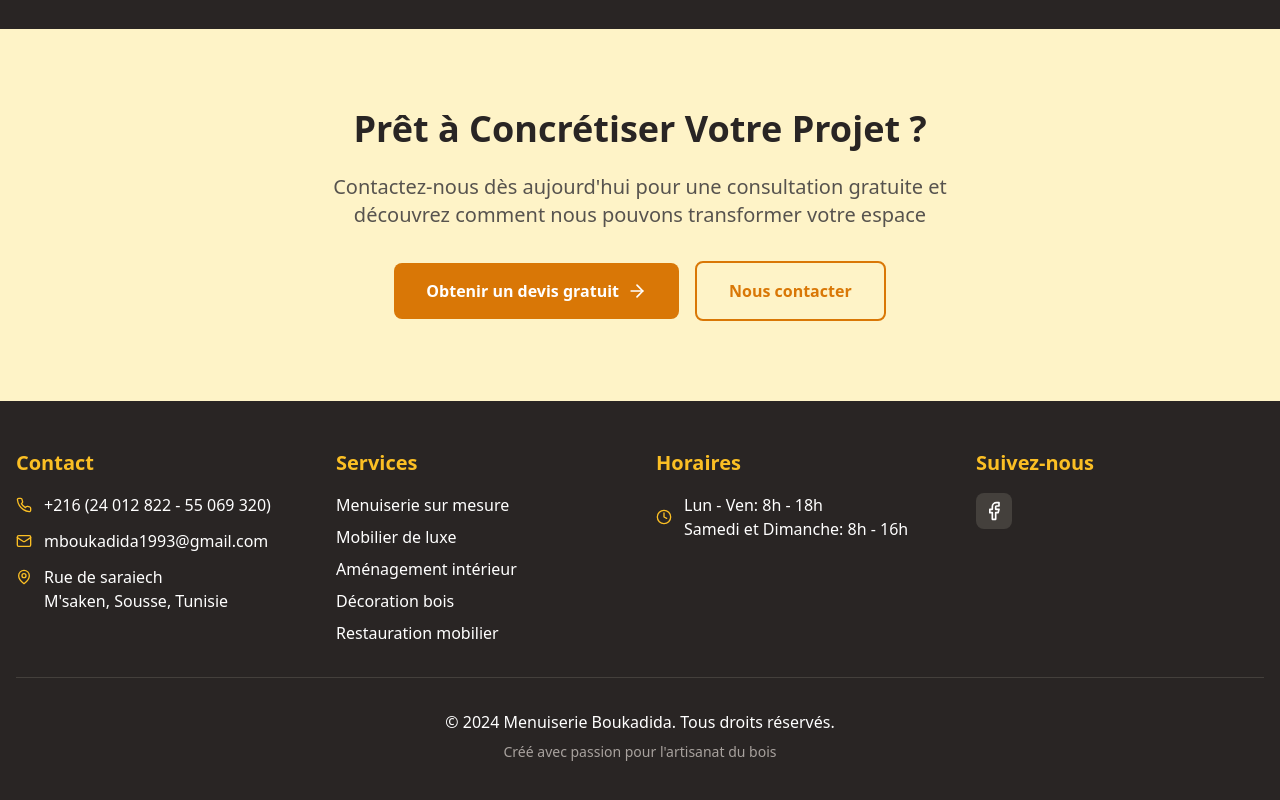
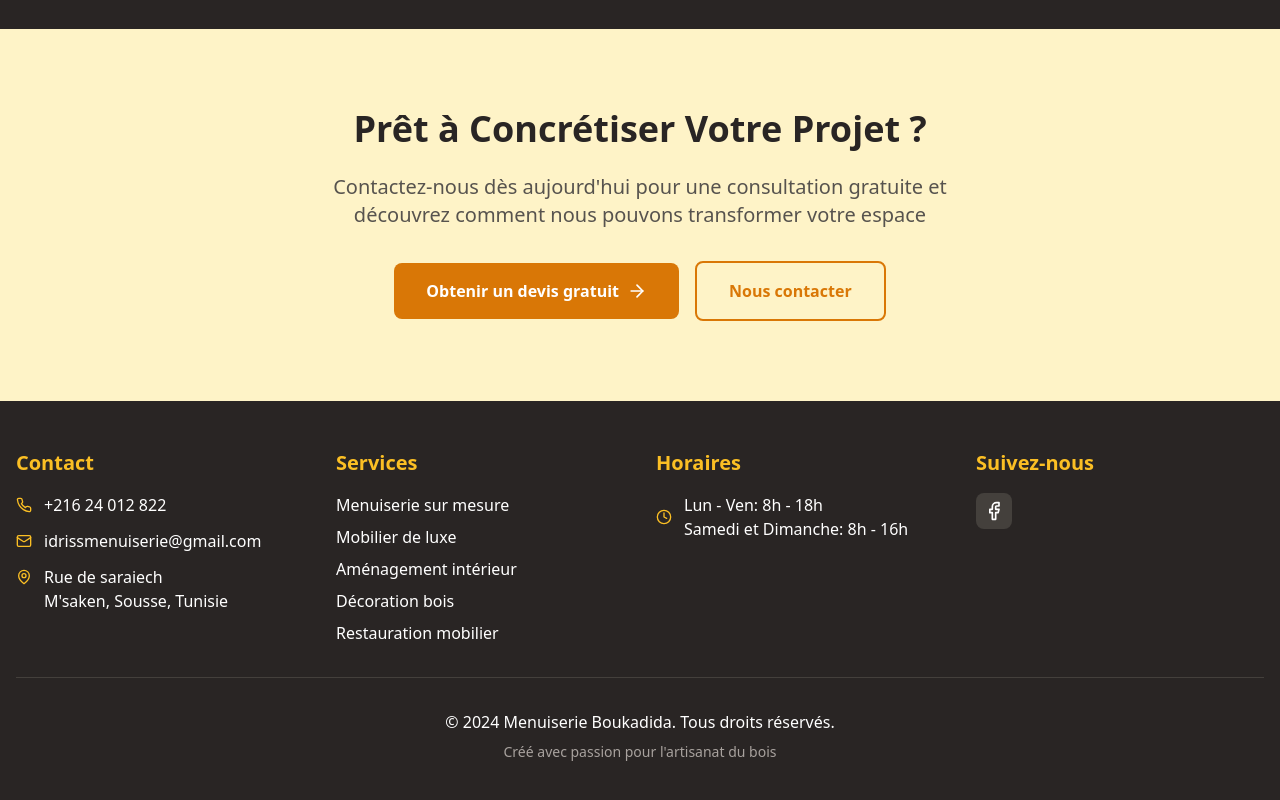
Before and after one commit to azerengazzou/carpentry, a React (Vite) app: page / in a window 1280 px wide. Shown: the part 1853-2653 px from the top of the page. Built offline with nearby package versions, Linux system fonts and the light colour scheme.

Commit message:
change contact + send mail to multiple email adresses

```diff
--- a/src/components/Footer.tsx
+++ b/src/components/Footer.tsx
@@ -11,11 +11,11 @@ const Footer = () => {
             <div className="space-y-3">
               <div className="flex items-center space-x-3">
                 <Phone className="w-4 h-4 text-amber-400" />
-                <span>+216 (24 012 822 - 55 069 320) </span>
+                <span>+216 24 012 822 </span>
               </div>
               <div className="flex items-center space-x-3">
                 <Mail className="w-4 h-4 text-amber-400" />
-                <span>mboukadida1993@gmail.com</span>
+                <span>idrissmenuiserie@gmail.com</span>
               </div>
               <div className="flex items-start space-x-3">
                 <MapPin className="w-4 h-4 text-amber-400 mt-1" />
--- a/src/pages/Contact.tsx
+++ b/src/pages/Contact.tsx
@@ -7,15 +7,14 @@ const Contact = () => {
       icon: <Phone className="w-6 h-6" />,
       title: "Téléphone",
       content: "+216 24 012 822",
-      subContent: "+216 55 069 320",
-      action: "tel:+21655069320"
+      action: "tel:+21624012822"
     },
     {
       icon: <Mail className="w-6 h-6" />,
       title: "Email",
-      content: "mboukadida1993@gmail.com",
-      subContent: "devis@menuiserie-boukadida.tn",
-      action: "mailto:mboukadida1993@gmail.com"
+      content: "idrissmenuiserie@gmail.com",
+      subContent: "idrissmenuiserie@gmail.com",
+      action: "mailto:idrissmenuiserie@gmail.com"
     },
     {
       icon: <MapPin className="w-6 h-6" />,
@@ -36,7 +35,7 @@ const Contact = () => {
     {
       name: "WhatsApp",
       icon: <MessageCircle className="w-6 h-6" />,
-      link: "https://wa.me/21620123456",
+      link: "https://wa.me/21624012822",
       color: "bg-green-500 hover:bg-green-600"
     }
   ];
@@ -118,7 +117,7 @@ const Contact = () => {
                     </motion.a>
                   ))}
                   <motion.a
-                    href="tel:+21620123456"
+                    href="tel:+21624012822"
                     className="bg-amber-600 hover:bg-amber-700 text-white px-6 py-3 rounded-lg font-semibold flex items-center space-x-2 transition-colors"
                     whileHover={{ scale: 1.05 }}
                     whileTap={{ scale: 0.95 }}
--- a/src/pages/Quote.tsx
+++ b/src/pages/Quote.tsx
@@ -70,8 +70,13 @@ const Quote = () => {
       const templateID = 'template ID';
       const userID = 'EmailJS public key';
 
-      const templateParams = {
-        to_email: 'secazerengazzou@gmail.com',
+      // Multiple recipients
+      const recipients = [
+        'secazerengazzou@gmail.com',
+        'idrissmenuiserie@gmail.com',
+      ];
+
+      const baseTemplateParams = {
         from_name: formData.name,
         from_email: formData.email,
         phone: formData.phone,
@@ -93,9 +98,17 @@ const Quote = () => {
           ${files ? `Nombre de fichiers joints: ${files.length}` : 'Aucun fichier joint'}`
       };
 
-      await emailjs.send(serviceID, templateID, templateParams, userID);
+      // Send email to each recipient
+      const emailPromises = recipients.map(email =>
+        emailjs.send(serviceID, templateID, {
+          ...baseTemplateParams,
+          to_email: email
+        }, userID)
+      );
 
-      console.log('Email envoyé avec succès:', templateParams);
+      await Promise.all(emailPromises);
+
+      console.log('Emails envoyés avec succès à:', recipients);
 
       setIsSuccess(true);
       setFormData({
```
